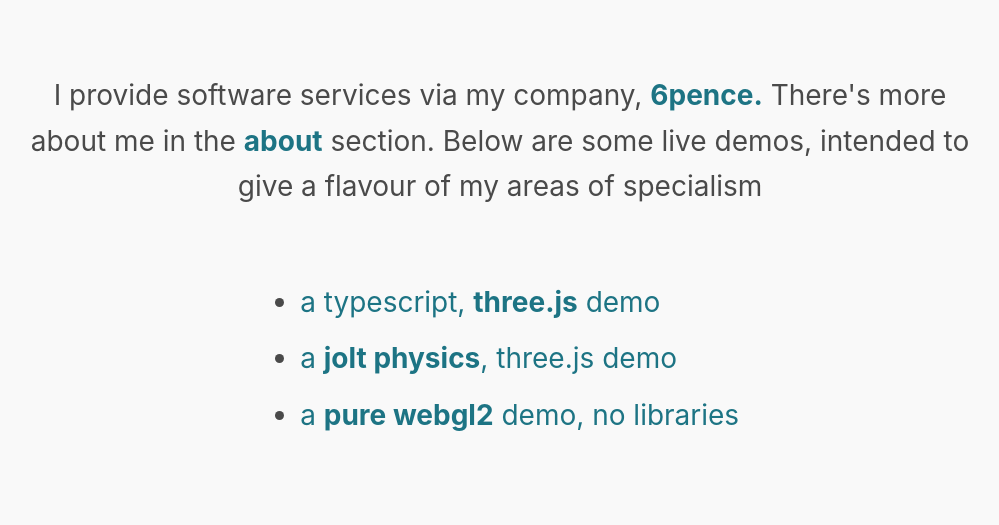
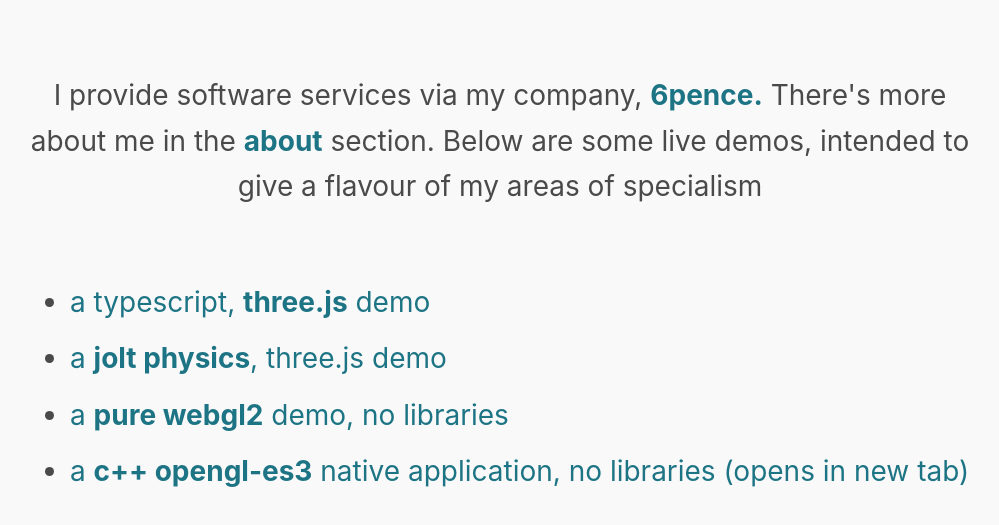
Before and after one commit to t0gre/t0gre.github.io, a website built with Vite: page index.html in a window 1280 px wide. Shown: the part 239-764 px from the top of the page, without its empty margins (140-1139 px from the left). Built offline with nearby package versions, Linux system fonts and the light colour scheme.

Commit message:
link to native

```diff
--- a/index.html
+++ b/index.html
@@ -43,6 +43,13 @@
                 <li>
                     <a href="/demo-01-ts-webgl/">a <b>pure webgl2</b> demo, no libraries</a>
                 </li>
+                <li>
+                    <a
+                      href="https://github.com/t0gre/native-renderer/"
+                      target="_blank"
+                    >a <b>c++ opengl-es3</b> native application, no libraries (opens in new tab)
+                    </a>
+                </li>
             </ul>
         </div>
     </p>
```
